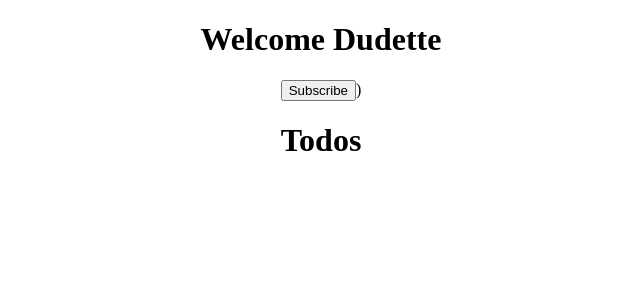
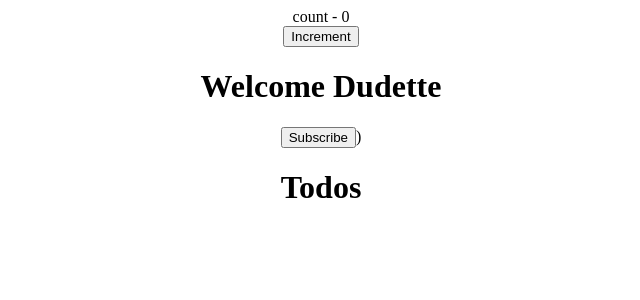
Before and after one commit to rob4abcba/ReactJS-Project, a React (Create React App) app: page / in a window 1280 px wide. Shown: the top 300 px of the page, without its empty margins (319-959 px from the left). Built offline with nearby package versions, Linux system fonts and the light colour scheme.

Commit message:
Add Counter.js which demonstrates using prevState

```diff
--- a/src/App.js
+++ b/src/App.js
@@ -2,6 +2,7 @@
 import Todos from './components/Todos';
 import './App.css';
 import Message from './components/Message';
+import Counter from './components/Counter';
 
 class App extends React.Component {
   constructor(props) {
@@ -29,6 +30,7 @@
   render() {
   return (
     <div className="App">
+      <Counter />
       <Message />
       <Todos />
     </div>
--- /dev/null
+++ b/src/components/Counter.js
@@ -0,0 +1,49 @@
+import React, { Component } from 'react'
+
+class Counter extends Component {
+    constructor(props) {
+        super(props)
+
+        this.state = {
+            count: 0
+        }
+    }
+
+    increment() {
+        // this.setState(
+        //     {
+        //         count: this.state.count + 1
+        //     },
+        //     () => {
+        //         console.log('Callback value', this.state.count)
+        //     }
+        // )
+        this.setState((prevState, props) => ({
+            count: prevState.count + 1
+        }))
+        console.log(this.state.count)
+    }
+
+    incrementFive() {
+        this.increment()
+        this.increment()
+        this.increment()
+        this.increment()
+        this.increment()
+    }
+
+    render() {
+        return (
+            <div>
+                <div>
+                    count - {this.state.count}
+                </div>
+                <button onClick={() => this.incrementFive()}>
+                    Increment
+            </button>
+            </div>
+        )
+    }
+}
+
+export default Counter
```
